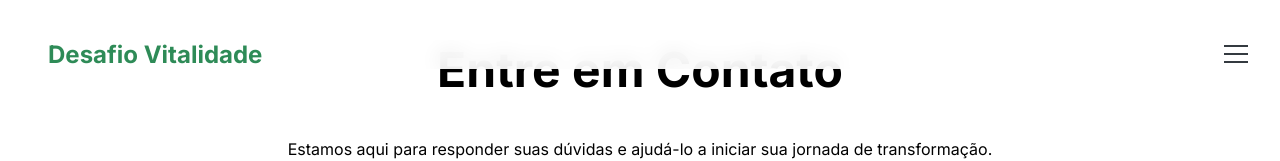
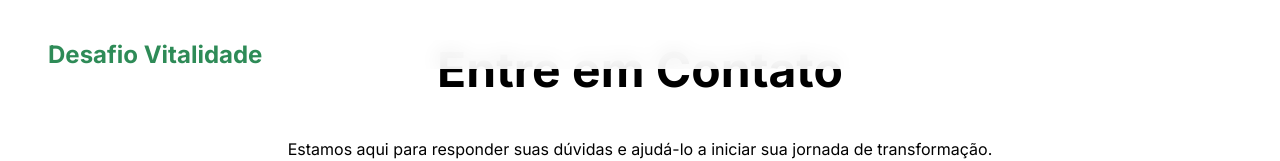
Before and after one commit to denerval1111/denerval1111-nextjs-boilerplate-novo, a Next.js app: page /contato in a window 1280 px wide. Shown: the top 161 px of the page. Built offline with nearby package versions, Linux system fonts and the light colour scheme.

Commit message:
Update Navbar.tsx

```diff
--- a/components/Navbar.tsx
+++ b/components/Navbar.tsx
@@ -76,14 +76,7 @@ export default function Navbar() {
         </Link>
 
         {/* Desktop Navigation */}
-        <nav style={{
-          display: 'none',
-          gap: '2rem',
-          alignItems: 'center',
-          '@media (min-width: 768px)': {
-            display: 'flex'
-          }
-        }} className="hidden md:flex">
+        <nav className="hidden md:flex items-center gap-8">
           <NavLink href="/" active={isActive('/')}>
             Início
           </NavLink>
@@ -136,11 +129,10 @@ export default function Navbar() {
                 position: 'absolute',
                 top: '-8px',
                 left: '50%',
-                transform: 'translateX(-50%)',
+                transform: 'translateX(-50%) rotate(45deg)',
                 width: '16px',
                 height: '16px',
                 backgroundColor: 'white',
-                transform: 'translateX(-50%) rotate(45deg)',
                 zIndex: -1
               }}></div>
 
@@ -203,11 +195,10 @@ export default function Navbar() {
                 position: 'absolute',
                 top: '-8px',
                 left: '50%',
-                transform: 'translateX(-50%)',
+                transform: 'translateX(-50%) rotate(45deg)',
                 width: '16px',
                 height: '16px',
                 backgroundColor: 'white',
-                transform: 'translateX(-50%) rotate(45deg)',
                 zIndex: -1
               }}></div>
 
@@ -251,21 +242,7 @@ export default function Navbar() {
         {/* Mobile Menu Button */}
         <button
           onClick={toggleMobileMenu}
-          style={{
-            display: 'flex',
-            flexDirection: 'column',
-            justifyContent: 'space-between',
-            width: '24px',
-            height: '18px',
-            background: 'none',
-            border: 'none',
-            cursor: 'pointer',
-            padding: 0,
-            '@media (min-width: 768px)': {
-              display: 'none'
-            }
-          }}
-          className="md:hidden"
+          className="flex flex-col justify-between w-6 h-[18px] bg-transparent border-none cursor-pointer p-0 md:hidden"
           aria-label="Menu"
         >
           <span style={{
```
